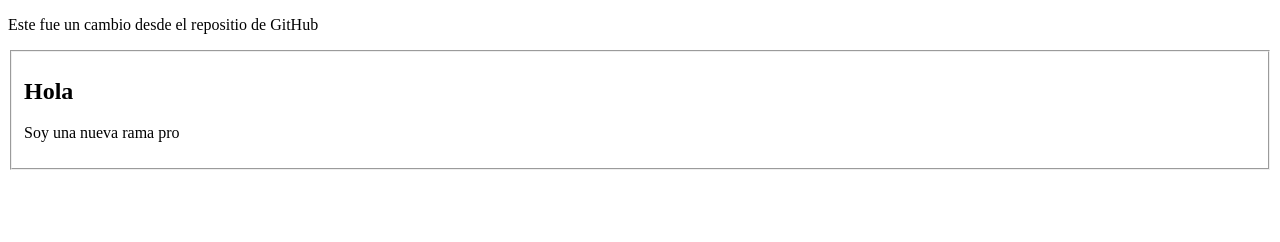
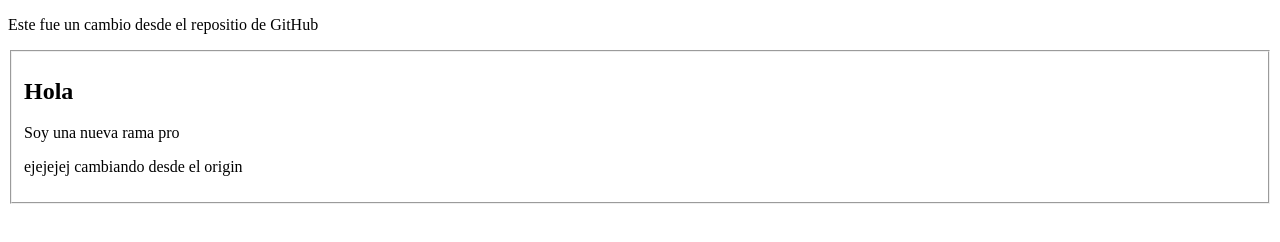
Before and after one commit to Pablosarisnicolas/test, a plain HTML site: page index.html in a window 1280 px wide. Drawn offline with Linux system fonts and the light colour scheme.

Commit message:
Update index.html

```diff
--- a/index.html
+++ b/index.html
@@ -13,6 +13,7 @@
             <aside>
                 <h1>Hola</h1>
                 <p>Soy una nueva rama pro</p>
+                <p>ejejejej cambiando  desde el origin</p>
             </aside>
         </fieldset>
     </table>
```
